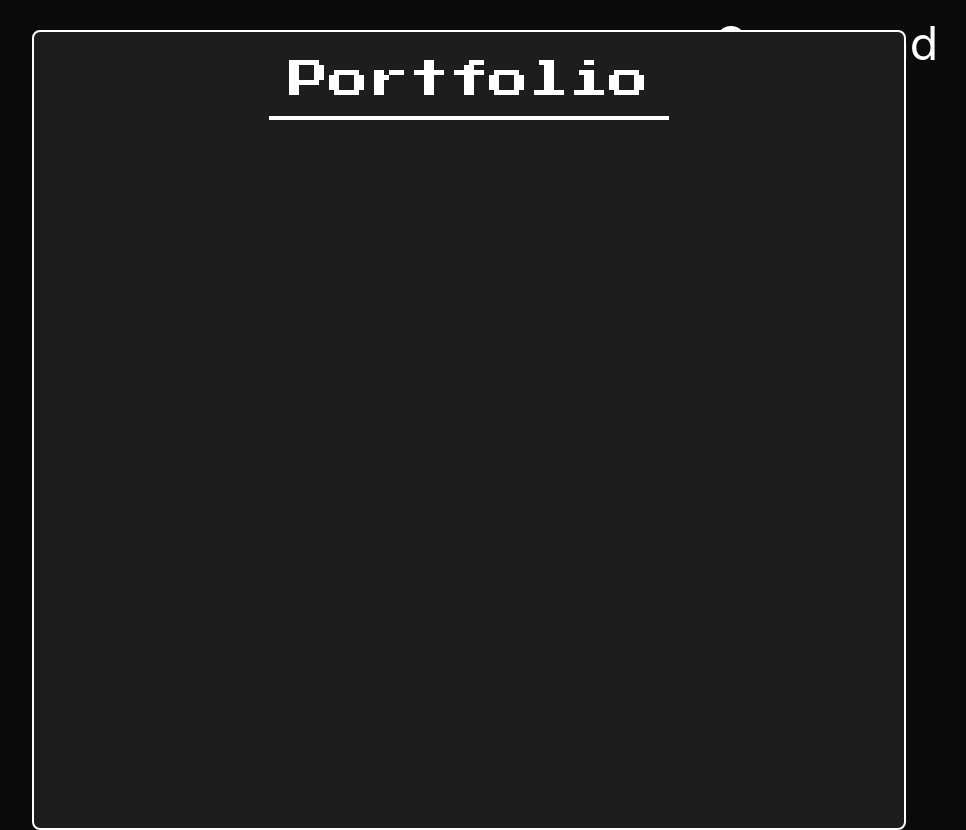
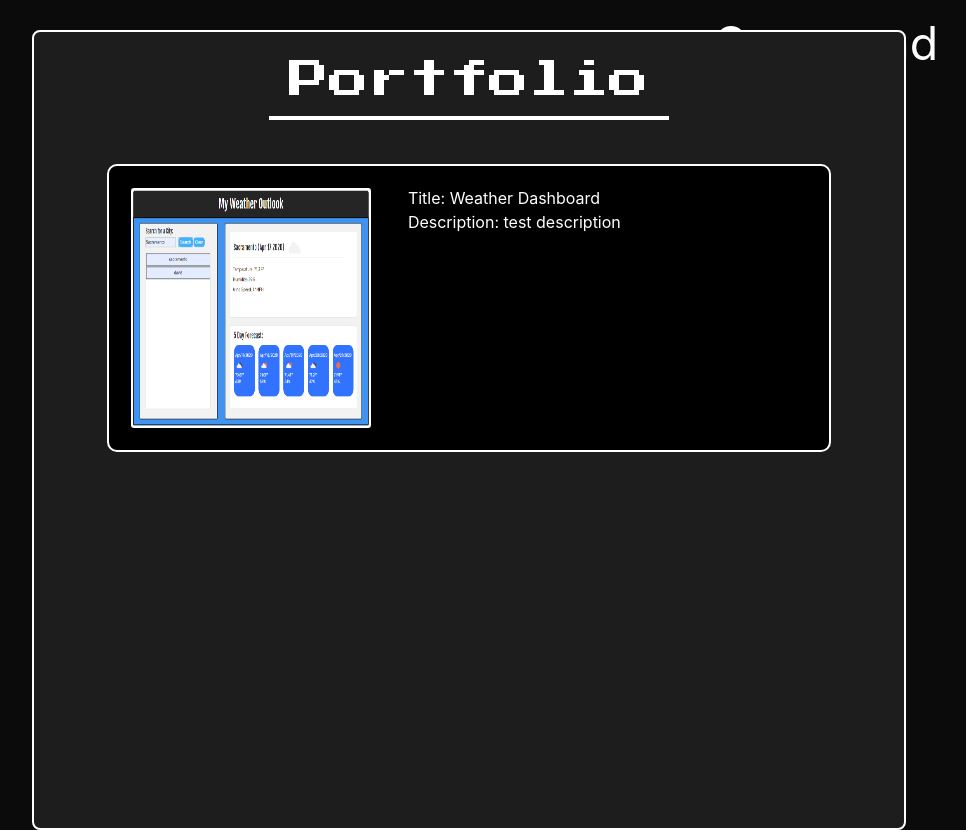
Before and after one commit to Aaron32365/Portfolio, a plain HTML site: page index.html in a window 1280 px wide. Shown: the part 2161-2991 px from the top of the page, without its empty margins (171-1137 px from the left). Drawn offline with nearby package versions, Linux system fonts and the light colour scheme; files whose address does not match are found by name.

Commit message:
added function for generating and displaying portfolio projects

```diff
--- a/assets/css/style.css
+++ b/assets/css/style.css
@@ -100,7 +100,8 @@
 
 #about-container{
     line-height: 1.7em;
-    height: 392px;
+    min-height: 380px;
+    height: fit-content;
     font-size: 1.6em;
     font-family: 'Raleway' ;
 }
@@ -176,11 +177,29 @@ i{
 
 #portfolio-items{
     background-color: #1D1D1D;
-    height: 600px;
 }
 
-.hide {
-    position: absolute !important;
-    top: -9999px !important;
-    left: -9999px !important;
- }
+
+.portfolio-item{
+    min-height: 280px;
+    border-width: 2px;
+    border-style: solid;
+    border-color: white;
+    border-radius: 10px;
+    margin-top: 28px;
+    height: fit-content;
+}
+
+.portfolio-imgs{
+    border-style: solid;
+    border-radius: 3px;
+    border-color: white;
+    border-width: 2px;
+    margin: 22px;
+    min-height: 240px;
+    background-size: 100% 100%;
+}
+
+.portfolio-desc{
+    margin-top: 20px;
+}
--- a/assets/scripts/scripts.js
+++ b/assets/scripts/scripts.js
@@ -86,3 +86,33 @@ function printSentence(id, sentence, speed) {
   }, speed);
 }
 ///////////////////////////////////////////////////////////
+
+generatePortfolio()
+
+function generatePortfolio(){
+  var container = $("#portfolio-items")
+
+  var itemList = [{
+    title: "Weather Dashboard",
+    imgUrl: "assets/imgs/weather-outlook.PNG",
+    title: "Weather Dashboard",
+    description: "test description"
+  }]
+
+  for(let i = 0; i < itemList.length; i++){
+    let div = $("<div>")
+    let imgDiv = $("<div>")
+    let descDiv = $("<div>")
+
+    div.addClass("portfolio-item row")
+    imgDiv.addClass("portfolio-imgs col-sm-4")
+    descDiv.addClass("portfolio-desc col-sm-7")
+
+    descDiv.html(`Title: ${itemList[i].title} <br> Description: ${itemList[i].description}`)
+    imgDiv.attr("style", `background-image: url(${itemList[i].imgUrl})`)
+
+    div.append(imgDiv)
+    div.append(descDiv)
+    container.append(div)
+  }
+}
--- a/index.html
+++ b/index.html
@@ -103,14 +103,14 @@
                 Portfolio
                 <hr>
             </h1>
-            <div class="row" id="portfolio-items">
-                <div class="col-sm-1">
+            <div class="row">
+                <div class="col-sm-1" style="background-color: #1D1D1D;">
 
                 </div>
-                <div class="col-sm-10">
+                <div class="col-sm-10" id="portfolio-items">
 
                 </div>
-                <div class="col-sm-1">
+                <div class="col-sm-1"style="background-color: #1D1D1D;">
 
                 </div>
             </div>
```
Also changed, not shown: assets/imgs/weather-outlook.PNG (added).
